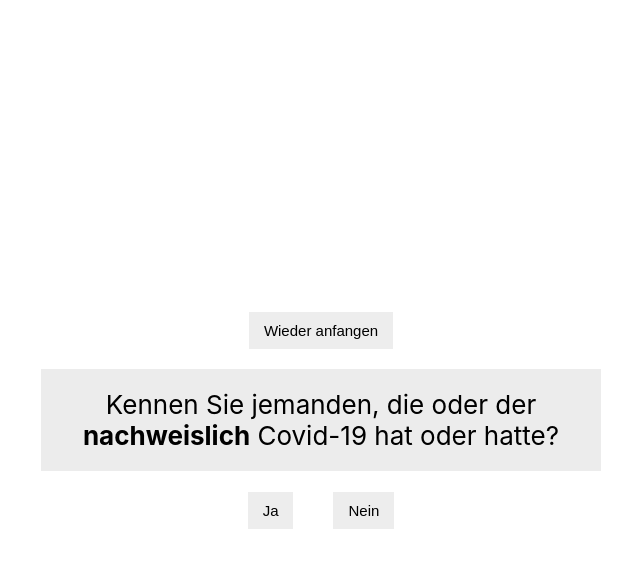
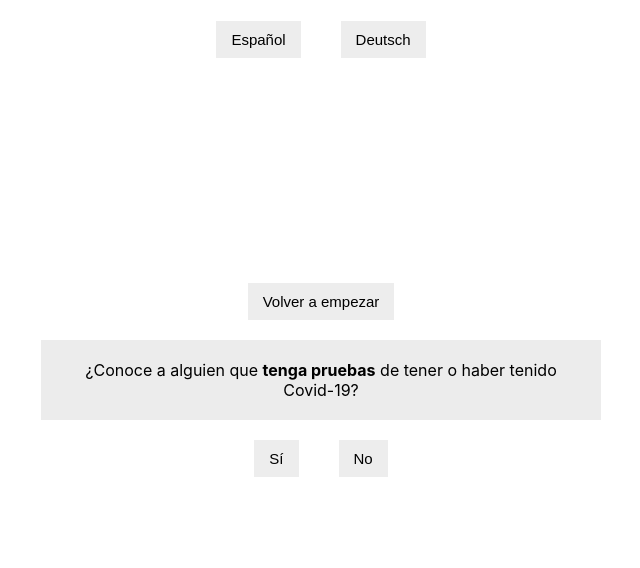
Before and after one commit to lfcj/dr-what-to-do, a React (Create React App) app: page / in a window 1280 px wide. Shown: the top 568 px of the page, without its empty margins (319-959 px from the left). Built offline with nearby package versions, Linux system fonts and the light colour scheme.

Commit message:
half translate to Spanish

```diff
--- a/src/App.css
+++ b/src/App.css
@@ -21,13 +21,19 @@
 
 .App-header {
   background-color: #ffffff;
-  min-height: 100vh;
+  height: 80px;
   display: flex;
   flex-direction: column;
+  font-size: calc(10px + 2vmin);
+  color: black;
+}
+
+.Body {
+  min-height: 70vh;
+  display: flex;
   align-items: center;
   justify-content: center;
-  font-size: calc(10px + 2vmin);
-  color: black;
+  flex-direction: column;
 }
 
 .Text {
--- a/src/App.js
+++ b/src/App.js
@@ -5,7 +5,8 @@ import final2 from './images/final-kontaktaufnahme.png';
 import final3 from './images/final-quarantaene.png';
 import final4 from './images/final-soziales-verhalten.png';
 import decisionTreeLogic from './decisionTree.json'
-import decisionTreeGermanText from './decisonTreeGerman.json'
+import decisionTreeGermanText from './decisionTreeTexts/decisonTreeGerman.json'
+import decisionTreeSpanishText from './decisionTreeTexts/decisionTreeSpanish.json'
 import Button from './components/Button'
 
 let firstQuestionKey = 'three'
@@ -18,16 +19,35 @@ let finalImages = {
   "hygiene": final4
 }
 
+const languages = {
+  ES: 'Español',
+  DE: 'Deutsch',
+  EN: 'English'
+}
+
+const sourceTexts = {
+  [languages.DE] : decisionTreeGermanText,
+  [languages.EN] : decisionTreeGermanText,
+  [languages.ES] : decisionTreeSpanishText
+}
+
 class Question extends React.Component {
   constructor() {
     super()
+    const textSource = sourceTexts[languages.ES]
     this.state = {
       currentKey: firstQuestionKey,
       currentQuestionLogic: decisionTreeLogic[firstQuestionKey],
-      currentQuestion: decisionTreeGermanText[firstQuestionKey],
-      keysHistory: []
+      currentQuestion: textSource[firstQuestionKey],
+      keysHistory: [],
+      currentLanguage: languages.ES
     }
   }
+
+  textSource = () => {
+    return sourceTexts[this.state.currentLanguage]
+  }
+
 
   getTitle = (question) => {
     if (question["title"] != null) {
@@ -42,8 +62,8 @@ class Question extends React.Component {
       return {
         currentKey: nextKey,
         currentQuestionLogic: decisionTreeLogic[nextKey],
-        currentQuestion: this.getTitle(decisionTreeGermanText[nextKey]),
-        keysHistory: newKeysHistory//[...prevState.keysHistory,prevState.currentKey]
+        keysHistory: newKeysHistory,
+        currentLanguage: prevState.currentLanguage
       }
     })
   }
@@ -53,8 +73,8 @@ class Question extends React.Component {
       return {
         currentKey: firstQuestionKey,
         currentQuestionLogic: decisionTreeLogic[firstQuestionKey],
-        currentQuestion: decisionTreeGermanText[firstQuestionKey],
-        keysHistory: []
+        keysHistory: [],
+        currentLanguage: prevState.currentLanguage
       }
     })
   }
@@ -66,12 +86,12 @@ class Question extends React.Component {
     }
 
     Object.keys(finalImages).forEach(key => {
-      let hasTextForImage = decisionTreeGermanText[this.state.currentKey][key] != null
+      let hasTextForImage = this.textSource()[this.state.currentKey][key] != null
       if (hasTextForImage) {
         finalOptions.push(
           <div key={key+'-div'}>
             <img key={key+'-img'} src={finalImages[key]} className="App-logo" alt="logo"/>
-            {this.parseHTMLIn(decisionTreeGermanText[this.state.currentKey][key])}
+            {this.parseHTMLIn(this.textSource()[this.state.currentKey][key])}
           </div>
         )
       }
@@ -86,7 +106,7 @@ class Question extends React.Component {
       return buttons
     }
     let optionKeys = Object.keys(this.state.currentQuestionLogic)
-    let optionTitles = optionKeys.map (key => decisionTreeGermanText[key])
+    let optionTitles = optionKeys.map (key => this.textSource()[key])
     let nextSteps = optionKeys.map (key => this.state.currentQuestionLogic[key])
     var i;
 
@@ -108,7 +128,6 @@ class Question extends React.Component {
       return {
         currentKey: lastKey,
         currentQuestionLogic: decisionTreeLogic[lastKey],
-        currentQuestion: decisionTreeGermanText[lastKey],
         keysHistory: keysHistory
       }
     })
@@ -118,24 +137,46 @@ class Question extends React.Component {
     return <div className="Text" dangerouslySetInnerHTML={{__html: text}} />
   }
 
+  chooseGerman = () => {
+    this.chooseLanguage(languages.DE)
+  }
+
+  chooseSpanish = () => {
+    this.chooseLanguage(languages.ES)
+  }
+
+  chooseLanguage = (newLanguge) => {
+    this.setState((prevState, props) => {
+      return {
+        currentLanguage: newLanguge
+      }
+    })
+  }
+
   render() {
     return (
       <div className="App">
         <header className="App-header">
+        <div>
+          <Button title="Español" onPress={() => this.chooseSpanish()}/>
+          <Button title="Deutsch" onPress={() => this.chooseGerman()}/>
+        </div>
+        </header>
+        <body className="Body">
           <div>
             {this.state.keysHistory.length > 0
               ? <Button
-                 title={decisionTreeGermanText[backKey]}
+                 title={this.textSource()[backKey]}
                  onPress={() => this.goBack()}/>
               : null
             }
 
             <Button
-              title={decisionTreeGermanText[startAgainKey]}
+              title={this.textSource()[startAgainKey]}
               onPress={() => this.startOver()}/>
           </div>
           <div>
-            {this.parseHTMLIn(this.state.currentQuestion)}
+            {this.parseHTMLIn(this.getTitle(this.textSource()[this.state.currentKey]))}
           </div>
           <div>
             {this.makeOptions()}
@@ -143,7 +184,7 @@ class Question extends React.Component {
           <div>
             {this.makeFinalOptions()}
           </div>
-        </header>
+        </body>
       </div>
     );
   }
--- a/src/decisionTree.json
+++ b/src/decisionTree.json
@@ -19,7 +19,7 @@
   },
   "seven" : {
     "positive" : "four",
-    "negative" : "twelve"
+    "negative" : "thirteen"
   },
   "nine" : {
     "yes" : "category1",
--- a/src/decisonTreeGerman.json
+++ b/src/decisionTreeTexts/decisionTreeSpanish.json
@@ -1,35 +1,35 @@
 {
-  "one" : "Ich habe <strong>keine</strong> Symptome wie Fieber oder Husten",
-  "two" : "Ich habe Symptome wie Fieber oder Husten",
-  "three" : "Kennen Sie jemanden, die oder der <strong>nachweislich</strong> Covid-19 hat oder hatte?",
-  "four" : "Haben Sie sich in der Zeit, in der die Person krank war oder maximal zwei Tage vor Beginn der ersten <strong>Symptome</strong> (insbesondere Fieber und Husten) <strong>in ihrer Nähe</strong> befunden?",
-  "five" : "...aber eine Person, mit der Sie <strong>persönlichen Kontakt</strong> haben oder hatten, hat sich in der <strong>Nähe einer nachweislich infizierten Person</strong> befunden.",
-  "six" : "Hat Ihre Kontaktperson <strong>Symptome</strong> (insbesondere Fieber oder Husten)?",
-  "seven" : "Die <strong>Kontaktperson</strong> sollte sich beim Gesundheitsamt melden. Sie selbst sollten <strong>abwarten</strong>, wie sie auf eine <strong>Sars-CoV-2-Infektion getested</strong> wird. Wie wurde die Kontaktperson getestet?",
-  "eight": "<strong>Sie werden nicht als Kontaktperson eingestuft.</strong><br><br>Wenn Sie Symptome (insbesondere Fieber und Husten) haben, <strong>kurieren Sie sich zu Hause aus</strong> und kontaktieren Sie telefonisch einen Arzt, wenn sich Ihr Zustand nicht bessert.",
-  "nine" : "Hatten sie mindestes 15 Minuten <strong>direkten Kontakt</strong> zu der Person, etwa in einem persönlichen Gespräch<br>ODER<br>haben Sie eine <strong>Körperflüssigkeit</strong> der Person berührt, etwa ruch Küssen, Anniesen oder Husten<br>ODER<br>hatten Sie einen <strong>Sitzplatz in einem Flugzeug</strong> zwei Reihen vor, hinten oder in derselben Reihe wie die Person?",
-  "ten" : "Sie erfüllen keines der drei vorher genannten Kriterien.<br>Haben Sie sich aber in <strong>demselben Raum</strong> aufgehalten wie die Person?",
-  "eleven" : "Wenn Sie Symptome (insbesondere Fieber und Husten) haben, kurieren Sie sich zu Haus aus und kontaktieren Sie telefonisch einen Arzt, wenn sich Ihr Zustand nicht bessert",
-  "twelve" : "Sollte Ihre Kontaktperson <strong>doch noch Symptome</strong> entwicklen, beginnen Sie diese Entscheidungshilfe von vorne.",
-  "thirteen" : "<strong>Sie werden nicht als Kontaktperson eingestuft</strong>.<br><br>Sollte Ihre Kontaktperson doch noch Symptome entwicklen, beginnen Sie diese Entscheidungshilfe von vorne.",
-  "yes" : "Ja",
-  "no" : "Nein",
-  "start-again": "Wieder anfangen",
-  "positive": "Positiv",
-  "negative": "Negativ",
+  "one" : "<strong>No tengo</strong> síntomas como fiebre o tos",
+  "two" : "Tengo síntomas como fieber o tos",
+  "three" : "¿Conoce a alguien que <strong>tenga pruebas</strong> de tener o haber tenido Covid-19?",
+  "four" : "¿Estuvo cerca a esa persona hasta dos días antes de que esta persona presentase <strong>síntomas</strong> (especialmente fiebre o tos)?",
+  "five" : "...pero una persona con que usted tuvo <strong>contacto en persona</strong> estuvo <strong>cerca a alguien que estaba o está infectado</strong>?",
+  "six" : "¿Tiene esa persona <strong>síntomas</strong> (especialmente fiebre o tos)?",
+  "seven" : "Su <strong>contacto</strong> debe ponerse en contacto con el departamento de Sanidad. Usted debe <strong>esperar</strong> al resultado del <strong>test Sars-CoV-2</strong> de su contacto. ¿Cuál fue el resultado del test?",
+  "eight": "<strong>Usted no está categorizada como persona posiblemente infectada.</strong><br><br>Si presenta síntomas (especialmente fiebre y tos), <strong>quédese en casa, guarde reposo</strong> y contacte por teléfno a un médico si su situación no mejora.",
+  "nine" : "¿Tuvo al menos 15 minutos <strong>de contacto directo</strong> con la persona? ¿Una conversación en persona?<br>O<br>¿tuvo contacto con algun <strong>fluido corporal</strong> de la persona, a través de besos, estornudos o tos?<br>O<br>¿tuvo un <strong>asiento en un avión</strong> dos filas delante, detrás o en la misma fila que la persona?",
+  "ten" : "Usted no califica para ninguna de los criterios nombrados.<br>¿Estuvo en <strong>la misma habitación</strong> que la persona?",
+  "eleven" : "Si tiene síntomas (especialmente fiebre y tos), <strong>quédese en casa, guarde reposo</strong> y contacte por teléfno a un médico si su situación no mejora.",
+  "twelve" : "Si su persona de contacto <strong>finalmente sí desarrolla síntomas</strong> vuelva a empezar este cuestionario, por favor.",
+  "thirteen" : "<strong>Usted no está categorizada como persona posiblemente infectada.</strong>.<br><br>Si su persona de contacto <strong>finalmente sí desarrolla síntomas</strong> vuelva a empezar este cuestionario, por favor.",
+  "yes" : "Sí",
+  "no" : "No",
+  "start-again": "Volver a empezar",
+  "positive": "Positivo",
+  "negative": "Negativo",
   "category1": {
-    "title": "<strong>Kontaktperson Kategorie I >>höheres Infektionsrisiko<<</strong>",
+    "title": "<strong>Persona posiblemente infectada Categoría I >>alto riesgo de infección<<</strong>",
     "contact": "Falls das zuständige Gesundheitsamt bisher keinen Kontakt zu Ihnen aufgenommen hat: <strong>Rufen Sie an</strong> und schildern Sie Ihre Lage. Sollten Sie niemanden erreichen, warten Sie ab und <strong>versuchen Sie es später erneut.</strong><br><br><strong>Bei Symptomen</strong>: Wenn Sie schon Krankheitsanzeichen haben (insbesondere Husten oder Fieber) oder diese innerhalb von 14 Tagen entwicklen, gelten Sie als <strong>krankheitsverdächtig</strong>. Setzen Sie sich mit den zuständigen Gesundheitsamt in Verbindung. Dieses wird mit Ihnen klären, ob Sie gestestet werde und sich in Behandlung begeben sollten. Sollten Sie dort niemanden erreichen, <strong>kontaktieren Sie telefonisch einen Arzt</strong>. Notieren Sie sich außerdem, mit wem Sie bis zu zwei Tage vor Ausbruch der ersten Symptome Kontakt hatten.",
     "quarantine": "Ob Sie in häusliche Quarantäne müssen, wird Ihnen das Gesundheitsamt sagen. Bis dahin sollten Sie Ihre <strong>Wohnung so wenig wie möglich verlassen</strong>.<br><br><strong>Bei Symptomen</strong>: Bleiben Sie zu Hause und vermeiden Sie Gânge in die Öffentlichkeit nach Möglichkeit komplett. Das Gesundheitsamt kann auch eine Quarantäne in einem Krankenhaus veranlassen.",
     "social": "Beschänken Sie den Kontakt zu anderen Personen auf das Nötige. Falls Sie in häuslicher Quarantäne sind, versichen Sie, <strong>Abstand zu Ihren Mitbewohnern</strong> zu halten, beispielweise indem Sie sich in einem Separaten Raum aufhalten und zu unterschiedlichen Zeiten esse.",
     "hygiene": "Waschen Sie sich regelmäßig Ihre Hände, Husten Sie in Ihre Armbeuge und entsorgen Sie Taschentücher gleich, nachdem Sie sie benutzt haben.<br><strong>Beobachten Sie außerdem zwei Wochen lang Ihren Gesundheitszustand</strong>: Messen Sie zweimal täglich Fieber, führen Sie ein Tagebuch, in dem Sie Ihre Temperatur, auftretende Symptome, Ihre Aktivitäten und Kontakte zu anderen Personen notieren."
   },
   "category2": {
-    "title": "<strong>Kontaktperson Kategorie II >>geringeres Infektionsrisiko<<</strong>",
+    "title": "<strong>Persona posiblemente infectada Categoría II >>bajo riesgo de infección<<</strong>",
     "contact": "Warten Sie ab, ob sich das Gesundheitsamt bei Ihnen meldet. Sie müssen dort nicht selbst anrufen.<br><br><strong>Bei Symptomen</strong>: Wenn Sie schon Krankheitsanzeichen (insbesondere Fieber und Husten) haben oder diese innerhalb von 14 Tagen entwicklen, setzen Sie sich mit dem zuständigen Gesundheitsamt in Verbindung. Dieses wird mit Ihnen klären, ob Sie getested werden und sich in Behandlung begeben sollten. Sollten Sie dort niemanden erreichen, <strong>kontaktieren Sie telefonisch einen Arzt</strong>. Notieren Sie sich außerdem, mit wem Sie bis zu zwei Tage vor Ausbruch der ersten Symptome Kontakt hatten.",
     "quarantine": "Falls sich das Gesundheitsamt bei Ihnen meldet, folgen Sie den Empfehlungen. Überlegen Sie, ob Sie Gänge in die Öffentlichkeit vermeiden können, indem Sie beispielweise von zu Hause aus arbeiten, wenn Sie können.<br><br><strong>Bei Symptomen</strong>: Bleiben Sie zu Hause und vermeiden Sie Gänge in die Öffentlichkeit nach Möglichkeit komplett.",
     "social": "<strong>Reduzieren Sie den Kontakt zu Mitgliedern in Ihrem Haushalt auf das Nötige</strong>, beispielweise indem Sie sich in <strong>separaten Räumen</strong> aufhalten und zu <strong>unterschiedlichen Zeiten essen</strong>.<br><br><strong>Bei Symptomen</strong>: Vermeiden Sie den Kontakt zu anderen Personen nach Möglichkeit komplett",
     "hygiene": "Waschen Sie regelmäßig Ihre Hände, huste Sie ih Ihre Armbeuge und entsorgen Sie Taschentücher gleich, nachdem Sie sie benutzt haben. Sie müssen Ihren Gesundheitszustand <strong>nicht mehr als sonst</strong> beobachten. Wenn Sie keine Symptome haben, aber mit einem Gesundheitsamt in Kontakt stehen, versuchen Sie, nach 14 Tagen Bescheid zu geben, dass Sie keine Beschwerden hatten."
   },
-  "back": "Zurück"
+  "back": "Atrás"
 }
--- /dev/null
+++ b/src/decisionTreeTexts/decisonTreeGerman.json
@@ -0,0 +1,34 @@
+{
+  "one" : "Ich habe <strong>keine</strong> Symptome wie Fieber oder Husten",
+  "two" : "Ich habe Symptome wie Fieber oder Husten",
+  "three" : "Kennen Sie jemanden, die oder der <strong>nachweislich</strong> Covid-19 hat oder hatte?",
+  "four" : "Haben Sie sich in der Zeit, in der die Person krank war oder maximal zwei Tage vor Beginn der ersten <strong>Symptome</strong> (insbesondere Fieber und Husten) <strong>in ihrer Nähe</strong> befunden?",
+  "five" : "...aber eine Person, mit der Sie <strong>persönlichen Kontakt</strong> haben oder hatten, hat sich in der <strong>Nähe einer nachweislich infizierten Person</strong> befunden.",
+  "six" : "Hat Ihre Kontaktperson <strong>Symptome</strong> (insbesondere Fieber oder Husten)?",
+  "seven" : "Die <strong>Kontaktperson</strong> sollte sich beim Gesundheitsamt melden. Sie selbst sollten <strong>abwarten</strong>, wie sie auf eine <strong>Sars-CoV-2-Infektion getested</strong> wird. Wie wurde die Kontaktperson getestet?",
+  "eight": "<strong>Sie werden nicht als Kontaktperson eingestuft.</strong><br><br>Wenn Sie Symptome (insbesondere Fieber und Husten) haben, <strong>kurieren Sie sich zu Hause aus</strong> und kontaktieren Sie telefonisch einen Arzt, wenn sich Ihr Zustand nicht bessert.",
+  "nine" : "Hatten sie mindestes 15 Minuten <strong>direkten Kontakt</strong> zu der Person, etwa in einem persönlichen Gespräch<br>ODER<br>haben Sie eine <strong>Körperflüssigkeit</strong> der Person berührt, etwa durch Küssen, Anniesen oder Husten<br>ODER<br>hatten Sie einen <strong>Sitzplatz in einem Flugzeug</strong> zwei Reihen vor, hinten oder in derselben Reihe wie die Person?",
+  "ten" : "Sie erfüllen keines der drei vorher genannten Kriterien.<br>Haben Sie sich aber in <strong>demselben Raum</strong> aufgehalten wie die Person?",
+  "eleven" : "Wenn Sie Symptome (insbesondere Fieber und Husten) haben, kurieren Sie sich zu Haus aus und kontaktieren Sie telefonisch einen Arzt, wenn sich Ihr Zustand nicht bessert",
+  "thirteen" : "<strong>Sie werden nicht als Kontaktperson eingestuft</strong>.<br><br>Sollte Ihre Kontaktperson doch noch Symptome entwicklen, beginnen Sie diese Entscheidungshilfe von vorne.",
+  "yes" : "Ja",
+  "no" : "Nein",
+  "start-again": "Wieder anfangen",
+  "positive": "Positiv",
+  "negative": "Negativ",
+  "category1": {
+    "title": "<strong>Kontaktperson Kategorie I >>höheres Infektionsrisiko<<</strong>",
+    "contact": "Falls das zuständige Gesundheitsamt bisher keinen Kontakt zu Ihnen aufgenommen hat: <strong>Rufen Sie an</strong> und schildern Sie Ihre Lage. Sollten Sie niemanden erreichen, warten Sie ab und <strong>versuchen Sie es später erneut.</strong><br><br><strong>Bei Symptomen</strong>: Wenn Sie schon Krankheitsanzeichen haben (insbesondere Husten oder Fieber) oder diese innerhalb von 14 Tagen entwicklen, gelten Sie als <strong>krankheitsverdächtig</strong>. Setzen Sie sich mit den zuständigen Gesundheitsamt in Verbindung. Dieses wird mit Ihnen klären, ob Sie gestestet werde und sich in Behandlung begeben sollten. Sollten Sie dort niemanden erreichen, <strong>kontaktieren Sie telefonisch einen Arzt</strong>. Notieren Sie sich außerdem, mit wem Sie bis zu zwei Tage vor Ausbruch der ersten Symptome Kontakt hatten.",
+    "quarantine": "Ob Sie in häusliche Quarantäne müssen, wird Ihnen das Gesundheitsamt sagen. Bis dahin sollten Sie Ihre <strong>Wohnung so wenig wie möglich verlassen</strong>.<br><br><strong>Bei Symptomen</strong>: Bleiben Sie zu Hause und vermeiden Sie Gânge in die Öffentlichkeit nach Möglichkeit komplett. Das Gesundheitsamt kann auch eine Quarantäne in einem Krankenhaus veranlassen.",
+    "social": "Beschänken Sie den Kontakt zu anderen Personen auf das Nötige. Falls Sie in häuslicher Quarantäne sind, versichen Sie, <strong>Abstand zu Ihren Mitbewohnern</strong> zu halten, beispielweise indem Sie sich in einem Separaten Raum aufhalten und zu unterschiedlichen Zeiten esse.",
+    "hygiene": "Waschen Sie sich regelmäßig Ihre Hände, Husten Sie in Ihre Armbeuge und entsorgen Sie Taschentücher gleich, nachdem Sie sie benutzt haben.<br><strong>Beobachten Sie außerdem zwei Wochen lang Ihren Gesundheitszustand</strong>: Messen Sie zweimal täglich Fieber, führen Sie ein Tagebuch, in dem Sie Ihre Temperatur, auftretende Symptome, Ihre Aktivitäten und Kontakte zu anderen Personen notieren."
+  },
+  "category2": {
+    "title": "<strong>Kontaktperson Kategorie II >>geringeres Infektionsrisiko<<</strong>",
+    "contact": "Warten Sie ab, ob sich das Gesundheitsamt bei Ihnen meldet. Sie müssen dort nicht selbst anrufen.<br><br><strong>Bei Symptomen</strong>: Wenn Sie schon Krankheitsanzeichen (insbesondere Fieber und Husten) haben oder diese innerhalb von 14 Tagen entwicklen, setzen Sie sich mit dem zuständigen Gesundheitsamt in Verbindung. Dieses wird mit Ihnen klären, ob Sie getested werden und sich in Behandlung begeben sollten. Sollten Sie dort niemanden erreichen, <strong>kontaktieren Sie telefonisch einen Arzt</strong>. Notieren Sie sich außerdem, mit wem Sie bis zu zwei Tage vor Ausbruch der ersten Symptome Kontakt hatten.",
+    "quarantine": "Falls sich das Gesundheitsamt bei Ihnen meldet, folgen Sie den Empfehlungen. Überlegen Sie, ob Sie Gänge in die Öffentlichkeit vermeiden können, indem Sie beispielweise von zu Hause aus arbeiten, wenn Sie können.<br><br><strong>Bei Symptomen</strong>: Bleiben Sie zu Hause und vermeiden Sie Gänge in die Öffentlichkeit nach Möglichkeit komplett.",
+    "social": "<strong>Reduzieren Sie den Kontakt zu Mitgliedern in Ihrem Haushalt auf das Nötige</strong>, beispielweise indem Sie sich in <strong>separaten Räumen</strong> aufhalten und zu <strong>unterschiedlichen Zeiten essen</strong>.<br><br><strong>Bei Symptomen</strong>: Vermeiden Sie den Kontakt zu anderen Personen nach Möglichkeit komplett",
+    "hygiene": "Waschen Sie regelmäßig Ihre Hände, huste Sie ih Ihre Armbeuge und entsorgen Sie Taschentücher gleich, nachdem Sie sie benutzt haben. Sie müssen Ihren Gesundheitszustand <strong>nicht mehr als sonst</strong> beobachten. Wenn Sie keine Symptome haben, aber mit einem Gesundheitsamt in Kontakt stehen, versuchen Sie, nach 14 Tagen Bescheid zu geben, dass Sie keine Beschwerden hatten."
+  },
+  "back": "Zurück"
+}
```
